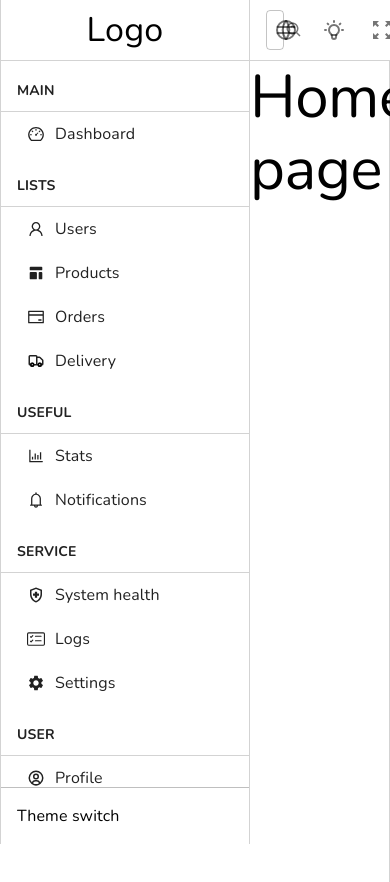
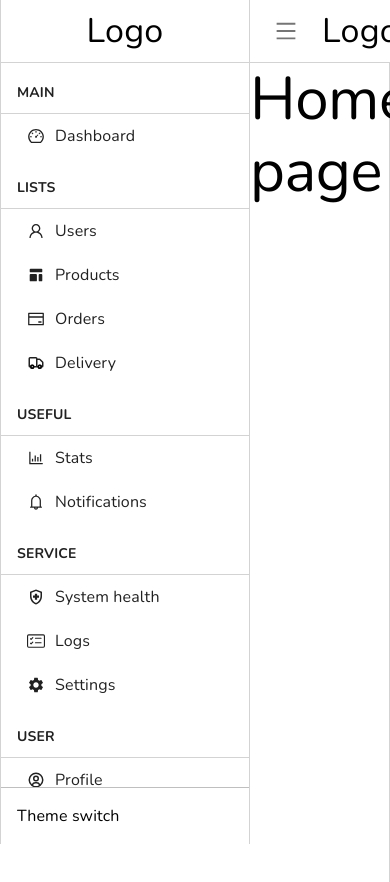
Before and after one commit to guzzz-12/admin-dashboard, a React (Create React App) app: page / in a window 390 px wide. Shown: the top 882 px of the page. Built offline with nearby package versions, Linux system fonts and the light colour scheme.

Commit message:
Botón del navbar para abrir el drawer de navegación en pantallas mobile

```diff
--- a/src/components/navbar/index.tsx
+++ b/src/components/navbar/index.tsx
@@ -1,10 +1,12 @@
 import {useEffect, useState, useRef, MutableRefObject} from "react";
 import {useDispatch} from "react-redux";
-import {Box, Typography} from "@mui/material";
+import {Box, Typography, IconButton} from "@mui/material";
+import {AiOutlineMenu} from "react-icons/ai";
 import SearchInput from "./SearchInput";
 import NavbarItems from "./NavbarItems";
 import useResizeObserver from "../../hooks/useResizeObserver";
 import {setNavbarHeight} from "../../redux/features/layoutSlice";
+import {setOpenDrawer} from "../../redux/features/drawerSlice";
 import "./navbar.scss";
 
 interface NavbarProps {
@@ -39,10 +41,23 @@ const Navbar = ({sidebarWidth, leftOffset}: NavbarProps) => {
         style={{marginLeft: `calc(${sidebarWidth}px + ${leftOffset}px)`}}
         className="navbar__content"
       >
-        <SearchInput
-          searchTerm={searchTerm}
-          setSearchTerm={setSearchTerm}
-        />
+        <Box className="navbar__left">
+          <IconButton
+            className="navbar__open-drawer-btn"
+            onClick={() => dispatch(setOpenDrawer(true))}
+          >
+            <AiOutlineMenu />
+          </IconButton>
+          <Box className="navbar__logo">
+            <Typography variant="h4">
+              Logo
+            </Typography>
+          </Box>
+          <SearchInput
+            searchTerm={searchTerm}
+            setSearchTerm={setSearchTerm}
+          />
+        </Box>
         <NavbarItems />
       </Box>
     </nav>
--- a/src/components/navbar/navbar.scss
+++ b/src/components/navbar/navbar.scss
@@ -15,6 +15,21 @@
     background-color: white;
   }
 
+  &__left {
+    display: flex;
+    justify-content: space-between;
+    align-items: center;
+    gap: 1rem;
+  }
+
+  &__open-drawer-btn {
+    display: none;
+  }
+
+  &__logo {
+    display: none;
+  }
+
   &__items {
     display: flex;
     justify-content: space-between;
@@ -26,3 +41,14 @@
   //   border: 1px solid #eeeded
   // }
 }
+
+@media screen and (max-width: 900px) {
+  .navbar__open-drawer-btn {
+    display: flex;
+    align-items: center;
+  }
+
+  .navbar__logo {
+    display: block;
+  }
+}
```
